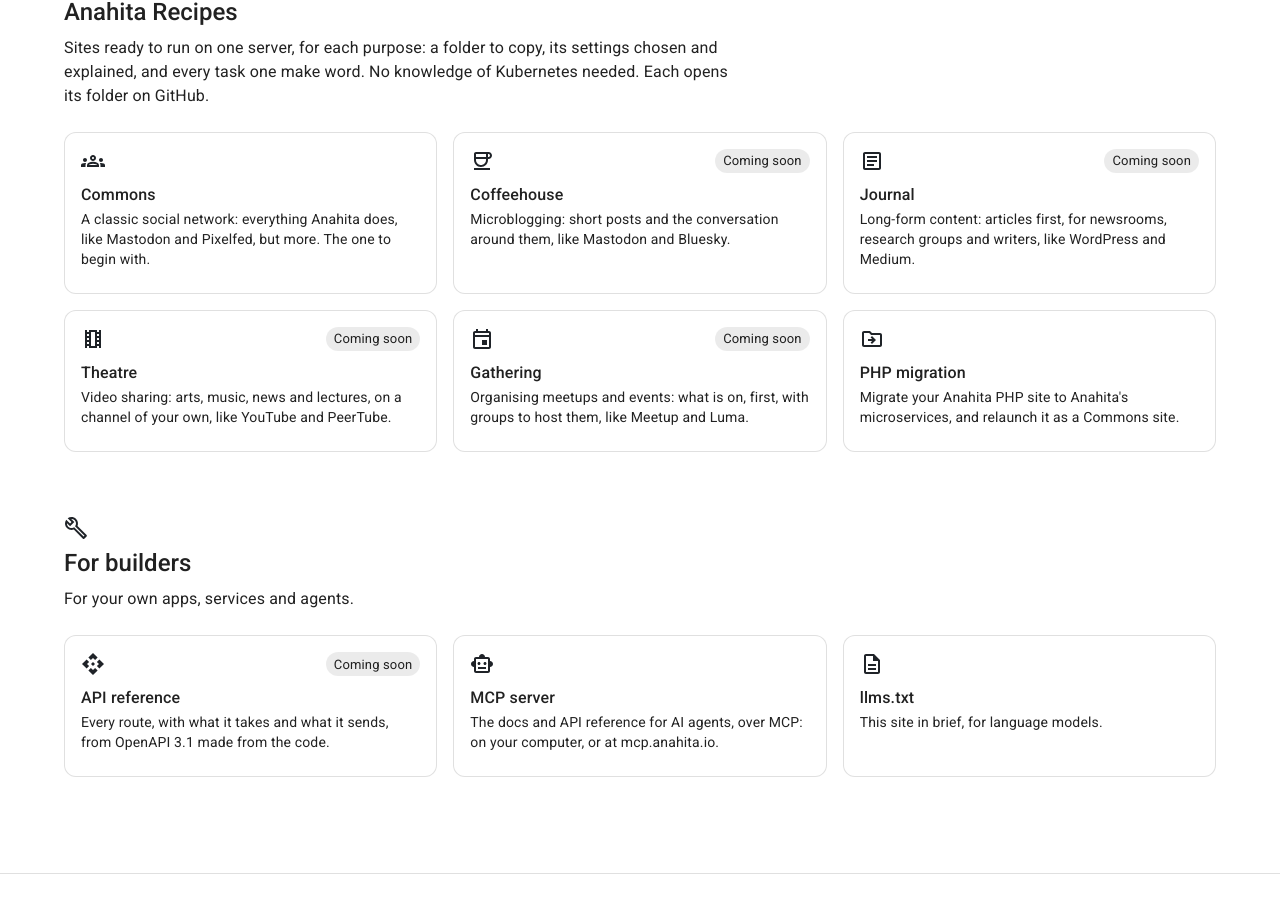
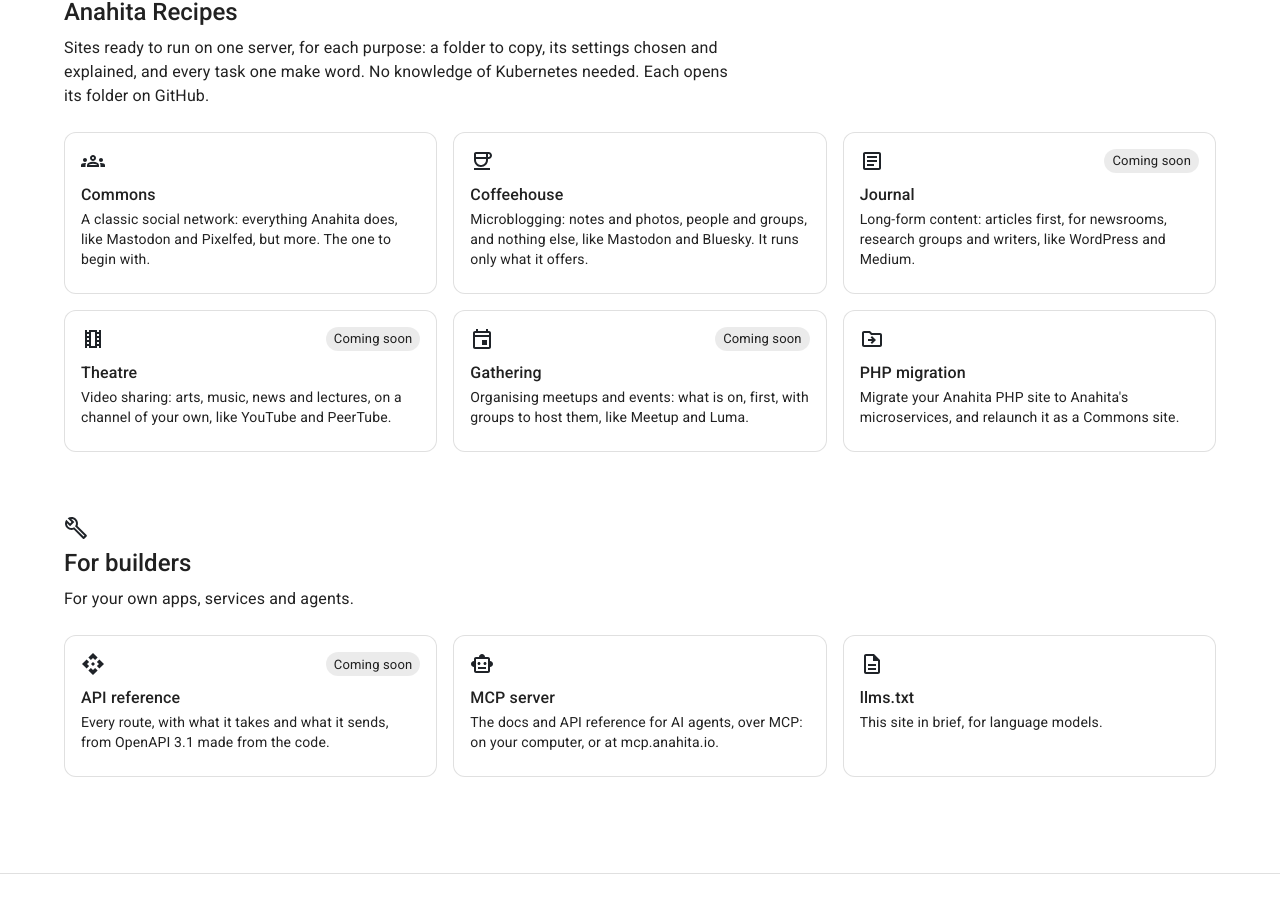
Before and after one commit to anahitasocial/anahita.io, a Next.js app: page /docs in a window 1280 px wide. Shown: the part 1420-2328 px from the top of the page. Built offline with nearby package versions, Linux system fonts and the light colour scheme; what @mui/material-nextjs would draw is missing.

Commit message:
docs - the coffeehouse recipe is ready to try
- changed: its card links to the recipe, and says it is notes and photos alone, running only what it offers

```diff
--- a/src/data/docs.js
+++ b/src/data/docs.js
@@ -43,7 +43,8 @@ export const recipes = [
   {
     icon: 'coffee',
     title: 'Coffeehouse',
-    text: 'Microblogging: short posts and the conversation around them, like Mastodon and Bluesky.',
+    text: 'Microblogging: notes and photos, people and groups, and nothing else, like Mastodon and Bluesky. It runs only what it offers.',
+    href: `${recipesRepo}/coffeehouse`,
   },
   {
     icon: 'article',
```
